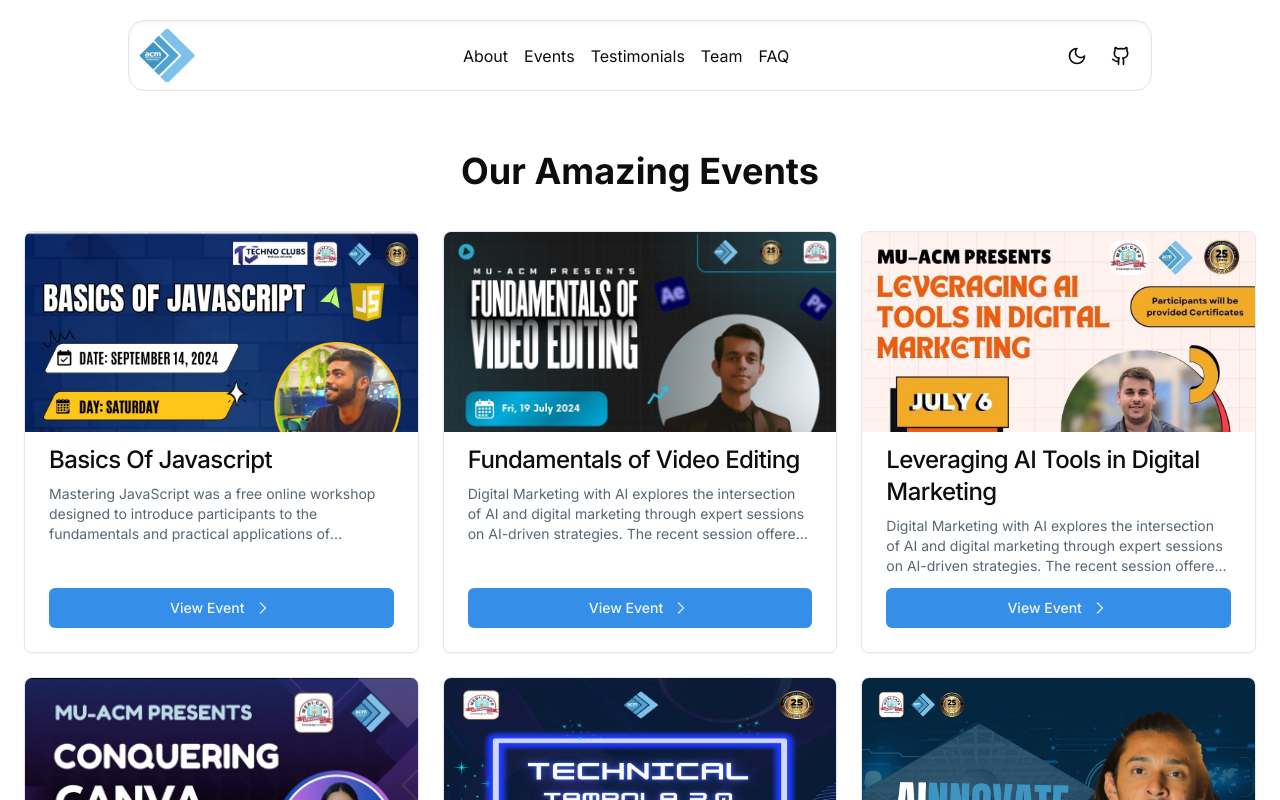
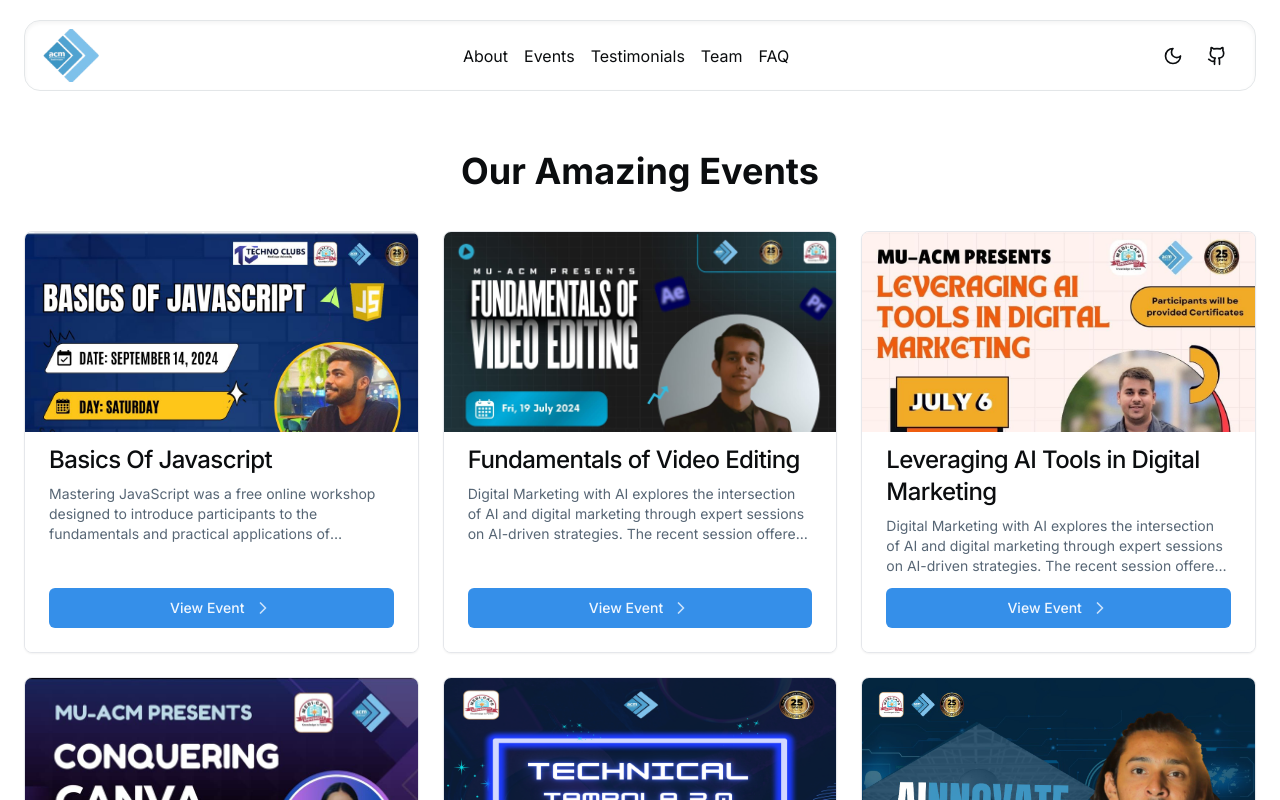
Before and after one commit to Ashpara10/acm-website, a Next.js app: page /events in a window 1280 px wide. Shown: the top 800 px of the page. Built offline with nearby package versions, Linux system fonts and the light colour scheme.

Commit message:
fix: added code to make navbar width same as of footer

```diff
--- a/src/components/layout/navbar.tsx
+++ b/src/components/layout/navbar.tsx
@@ -78,7 +78,8 @@
   const [isOpen, setIsOpen] = React.useState(false);
   const path = usePathname();
   return (
-    <header className="shadow-inner bg-opacity-15 w-[90%] md:w-[70%] lg:w-[80%] lg:max-w-screen-xl top-5 mx-auto sticky border border-secondary z-40 rounded-2xl flex justify-between items-center p-2 bg-card/50 backdrop-blur-lg">
+    <header className="container sticky top-5 z-40">
+      <nav className="shadow-inner bg-opacity-15  border border-secondary rounded-2xl flex justify-between items-center py-2 px-4 bg-card/50 backdrop-blur-lg">
         <Link href="/" className="font-bold text-lg flex items-center">
           <Image src="/logo.png" alt="logo" width={60} height={60} />
         </Link>
@@ -100,7 +101,12 @@
                 <SheetHeader className="mb-4 ml-4">
                   <SheetTitle className="flex items-center">
                     <Link href="/" className="flex items-center">
-                    <Image src="/logo.png" alt="logo" width={60} height={60} />
+                      <Image
+                        src="/logo.png"
+                        alt="logo"
+                        width={60}
+                        height={60}
+                      />
                     </Link>
                   </SheetTitle>
                 </SheetHeader>
@@ -189,6 +195,7 @@
             </Link>
           </Button>
         </div>
+      </nav>
     </header>
   );
 };
```
Lines whose indentation alone changed are shown as unchanged.
